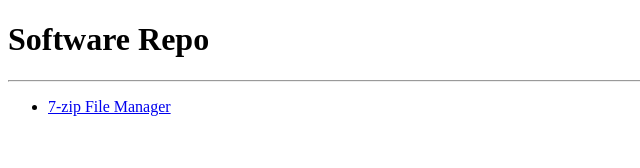
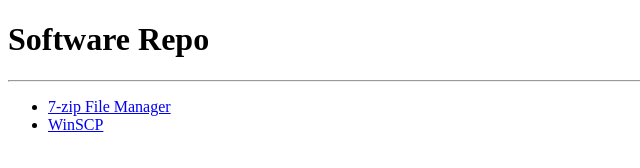
Before and after one commit to Traneptora/software-repo, a plain HTML site: page index.html in a window 1280 px wide. Shown: the full height of the page, 0-640 px from the left. Drawn offline with Linux system fonts and the light colour scheme.

Commit message:
Add WinSCP to table of contents

```diff
--- a/index.html
+++ b/index.html
@@ -6,6 +6,7 @@
 	<hr>
 	<section><ul>
 		<li><a href="windows/7zFM.exe">7-zip File Manager</a></li>
+		<li><a href="windows/WinSCP.exe">WinSCP</a></li>
 	</ul></section>
 </body>
 </html>
```
